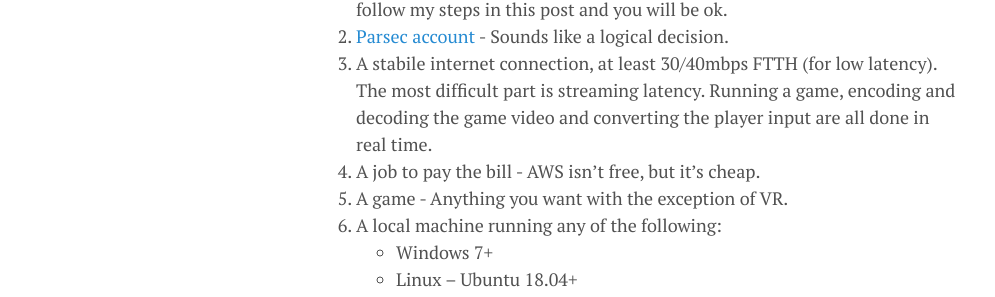
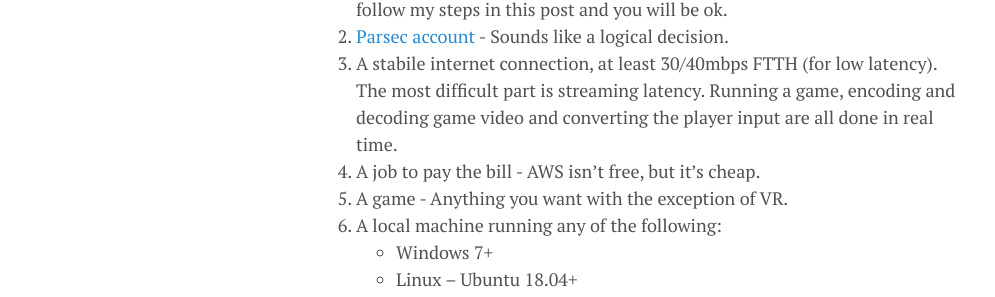
Before and after one commit to lgeurts/lgeurts.github.io, a Jekyll site: the page built from _posts/2021-11-02-aws-high-performance-cloud-gaming.md, in a window 1280 px wide and 900 px high, scrolled down 683 px. Shown: the part 209-506 px from the top of the window, without its empty margins (0-995 px from the left). Built offline with Jekyll 4.4.1, drawn with Linux system fonts in a browser that asks for light colours; nearby versions of some CDN libraries; comment, search, counter and statistics services are not loaded.

Commit message:
Update 2021-11-02-aws-high-performance-cloud-gaming.md

```diff
--- a/_posts/2021-11-02-aws-high-performance-cloud-gaming.md
+++ b/_posts/2021-11-02-aws-high-performance-cloud-gaming.md
@@ -23,7 +23,7 @@ Building yourself? Sure, but the same principles for all components applies. And
 
 1.     [AWS Account](https://aws.amazon.com/premiumsupport/knowledge-center/create-and-activate-aws-account/) - Some knowledge in AWS would be nice, but no worries, just follow my steps in this post and you will be ok.
 2.     [Parsec account](https://parsec.app/) - Sounds like a logical decision.
-3.     A stabile internet connection, at least 30/40mbps FTTH (for low latency). The most difficult part is streaming latency. Running a game, encoding and decoding the game video and converting the player input are all done in real time.
+3.     A stabile internet connection, at least 30/40mbps FTTH (for low latency). The most difficult part is streaming latency. Running a game, encoding and decoding game video and converting the player input are all done in real time.
 4.     A job to pay the bill - AWS isn’t free, but it’s cheap.
 5.     A game - Anything you want with the exception of VR.
 6.     A local machine running any of the following:
```
